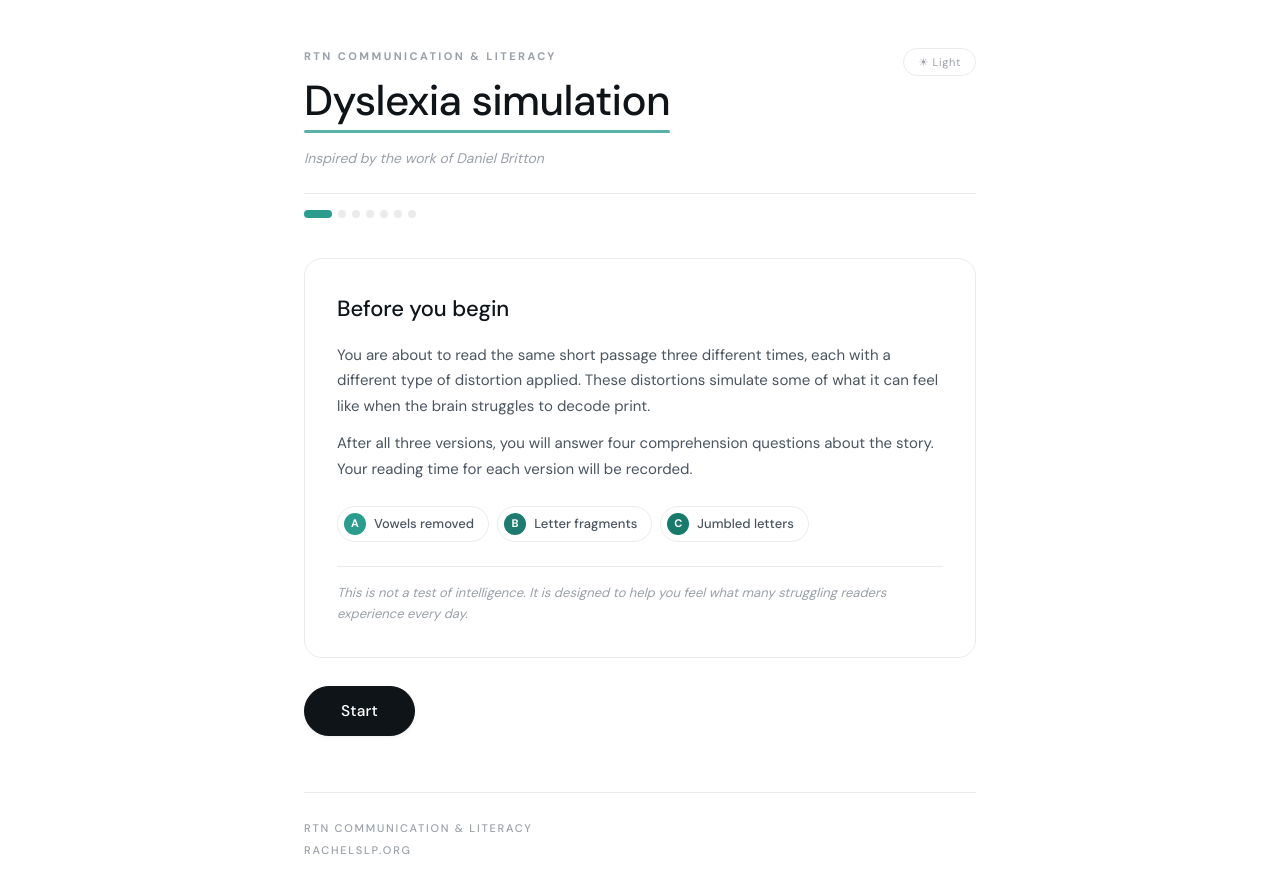
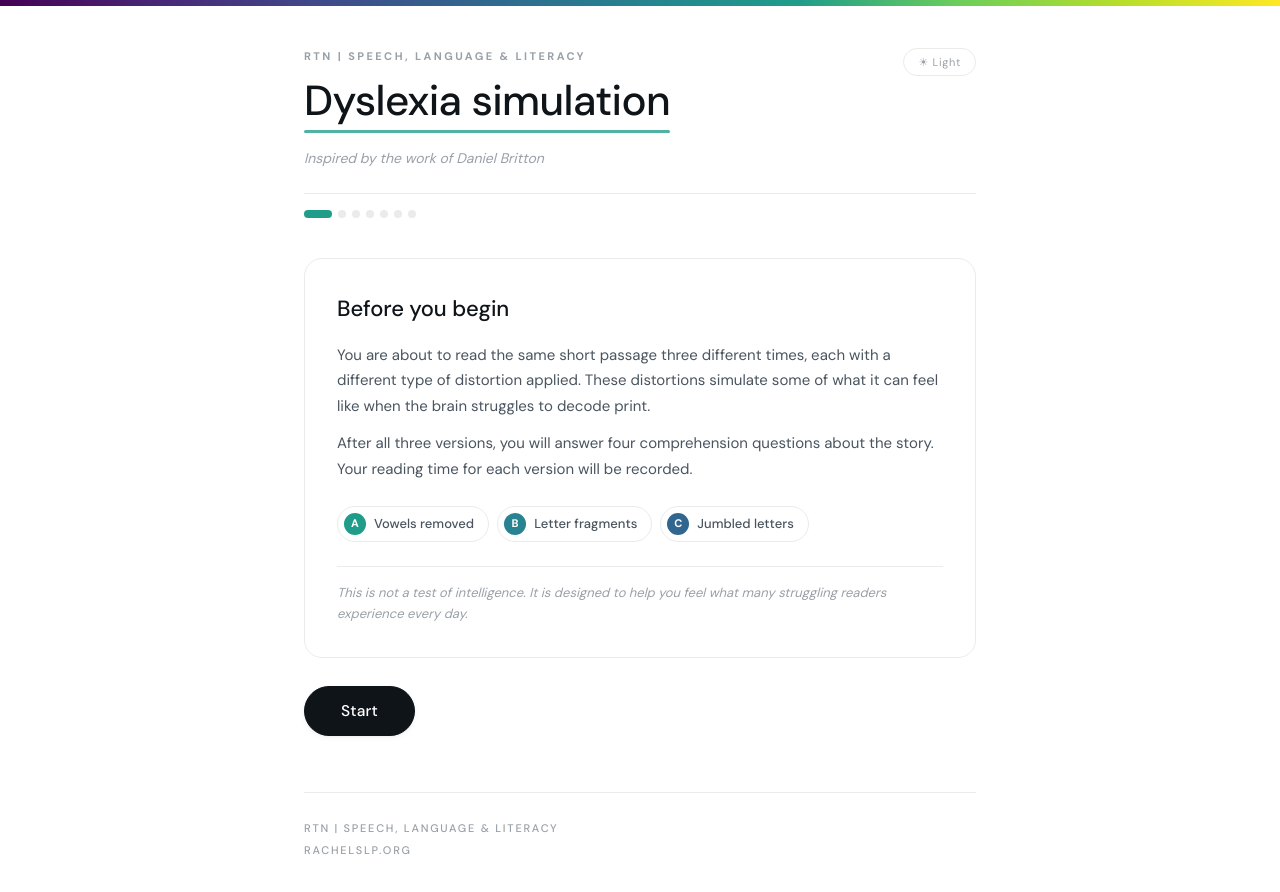
Before and after one commit to traumainformedslp-rachel/dyslexia-simulation, a React (Vite) app: page / in a window 1280 px wide. Shown: the top 892 px of the page. Built offline with nearby package versions, Linux system fonts and the light colour scheme.

Commit message:
Add files via upload

```diff
--- a/src/App.jsx
+++ b/src/App.jsx
@@ -165,7 +165,7 @@ const VERSIONS = [
     label: "A",
     name: "Vowels removed",
     desc: "All vowels have been stripped. Try to read and understand the passage.",
-    color: "#2a9d8f", // teal
+    color: "#1f9d8a", // teal
     render: (t) => <MonoText text={stripVowels(t)} />,
   },
   {
@@ -173,7 +173,7 @@ const VERSIONS = [
     label: "B",
     name: "Letter fragments",
     desc: "Letters are clipped, rotated, mirrored, and swapped. The shapes are unreliable.",
-    color: "#1f7a6f", // teal-deep
+    color: "#26838f", // teal-deep
     render: (t) => <DistortedFragments text={t} />,
   },
   {
@@ -181,7 +181,7 @@ const VERSIONS = [
     label: "C",
     name: "Jumbled letters",
     desc: "Letters within each word have been rearranged. First and last letters stay in place.",
-    color: "#177a6b", // teal-dark
+    color: "#31678e", // teal-dark
     render: (t) => <MonoText text={jumbleText(t)} />,
   },
 ];
@@ -270,7 +270,7 @@ export default function App() {
       <header className="sim-header">
         <div className="sim-header-row">
           <div>
-            <p className="sim-brand">RTN Communication &amp; Literacy</p>
+            <p className="sim-brand">RTN | Speech, Language &amp; Literacy</p>
             <h1 className="sim-title">Dyslexia simulation</h1>
             <p className="sim-subtitle">Inspired by the work of Daniel Britton</p>
           </div>
@@ -434,10 +434,10 @@ export default function App() {
 
           <div className="stats-grid">
             {[
-              { label: "Version A", sub: "Vowels", val: fmt(times.readA), color: "#2a9d8f" },
-              { label: "Version B", sub: "Fragments", val: fmt(times.readB), color: "#1f7a6f" },
-              { label: "Version C", sub: "Jumbled", val: fmt(times.readC), color: "#177a6b" },
-              { label: "Score", sub: "Correct", val: `${score}/${QUESTIONS.length}`, color: "#2a9d8f" },
+              { label: "Version A", sub: "Vowels", val: fmt(times.readA), color: "#1f9d8a" },
+              { label: "Version B", sub: "Fragments", val: fmt(times.readB), color: "#26838f" },
+              { label: "Version C", sub: "Jumbled", val: fmt(times.readC), color: "#31678e" },
+              { label: "Score", sub: "Correct", val: `${score}/${QUESTIONS.length}`, color: "#1f9d8a" },
             ].map((s, i) => (
               <div key={i} className="stat-card" style={{ borderTopColor: s.color }}>
                 <p className="stat-label">{s.label}</p>
@@ -518,7 +518,7 @@ export default function App() {
 
       {/* Footer */}
       <footer className="sim-footer">
-        <p>RTN Communication &amp; Literacy</p>
+        <p>RTN | Speech, Language &amp; Literacy</p>
         <p>rachelslp.org</p>
       </footer>
     </div>
--- a/src/index.css
+++ b/src/index.css
@@ -26,14 +26,14 @@
   --ink-4: #c0c5cb;
 
   /* Accent */
-  --accent: #2a9d8f;
-  --accent-soft: rgba(42,157,143,0.08);
-  --accent-deep: #1f7a6f;
+  --accent: #1f9d8a;
+  --accent-soft: rgba(31,157,138,0.08);
+  --accent-deep: #26838f;
 
   /* Status colors (theme-aware) */
-  --bg-info: rgba(42,157,143,0.08);
+  --bg-info: rgba(31,157,138,0.08);
   --bg-warn: var(--bg-warm);
-  --bg-ok:   #2a9d8f;
+  --bg-ok:   #1f9d8a;
   --bg-err:  #e05252;
   --text-info: var(--accent-deep);
   --text-warn: #6e5a30;
@@ -81,16 +81,20 @@
 }
 
 [data-theme="dark"] {
-  --bg: #1a1815;
-  --bg-elev: #232020;
-  --bg-warm: #2a2418;
-  --line: #34302c;
-  --line-soft: #2a2724;
+  --bg: #0d1b1a;
+  --bg-elev: #142322;
+  --bg-warm: #1a2b2a;
+  --line: #1e3332;
+  --line-soft: #1a2b2a;
 
-  --ink: #ece5d9;
-  --ink-2: #b9b0a3;
-  --ink-3: #82796f;
-  --ink-4: #5c544c;
+  --ink: #e0edec;
+  --ink-2: #a3bfbd;
+  --ink-3: #6b8886;
+  --ink-4: #4a6664;
+
+  --accent: #6cce5a;
+  --accent-soft: rgba(108,206,90,0.12);
+  --accent-deep: #b6de2b;
 
   --text-warn: #d6b676;
 
```
Also changed, not shown: index.html (+3 -2 lines).
